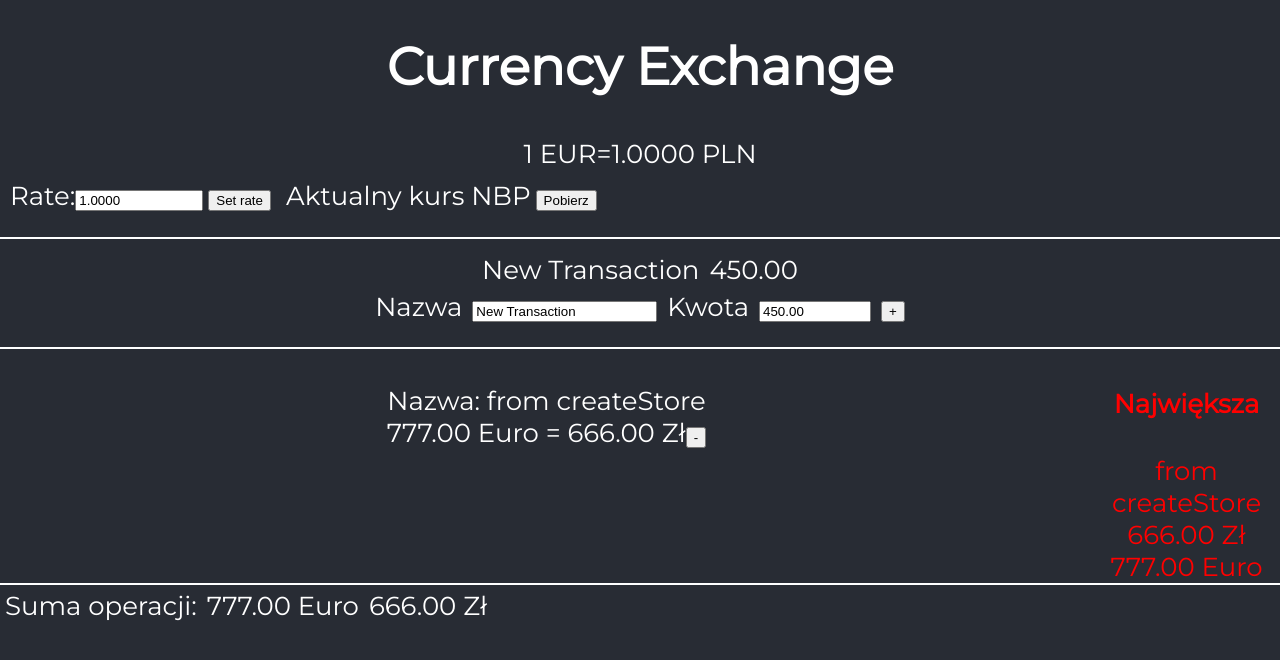
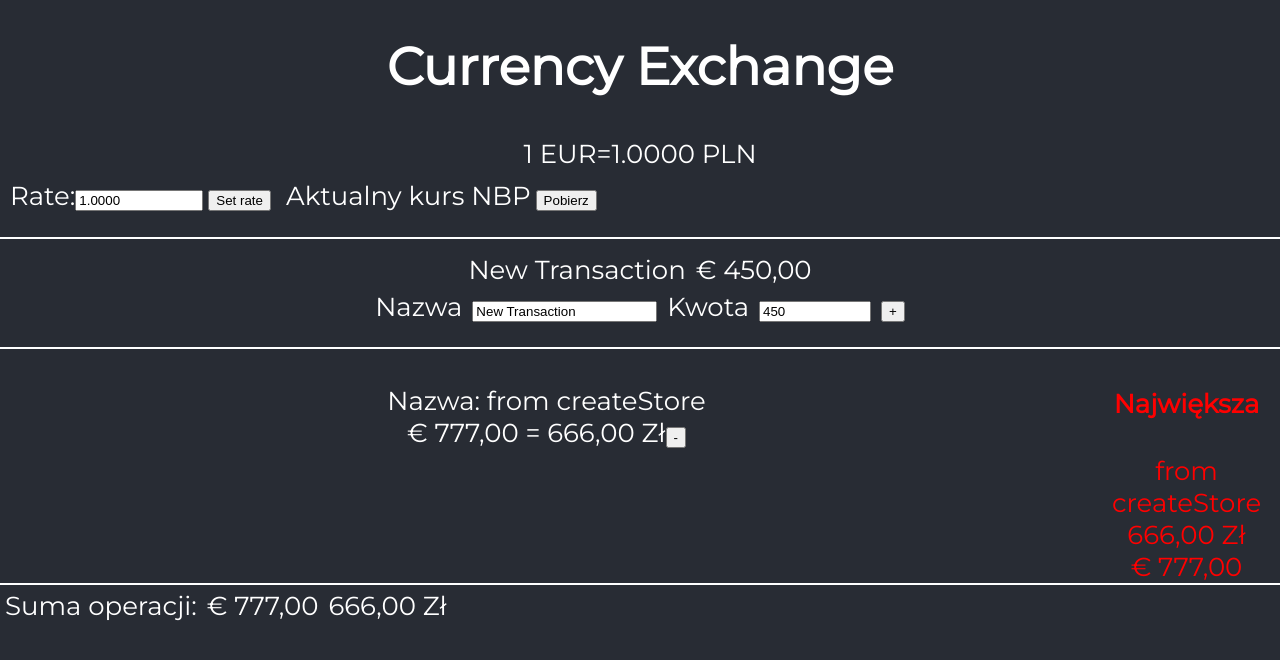
Before and after one commit to jurisportfolio/currency-board, a React (Create React App) app: page / in a window 1280 px wide. Shown: the top 660 px of the page. Built offline with nearby package versions, Linux system fonts and the light colour scheme; no server answers.

Commit message:
Add currency format

```diff
--- a/src/components/NewTransactionComponent/NewTransactionComponent.js
+++ b/src/components/NewTransactionComponent/NewTransactionComponent.js
@@ -1,15 +1,16 @@
-import React from 'react';
-import styled, { css } from 'styled-components';
-import { connect } from 'react-redux';
+import React from "react";
+import styled, { css } from "styled-components";
+import { connect } from "react-redux";
 
-import { addTransaction } from '../../utilities/actions';
-import uiKey from '../../utilities/uuidGenerator';
+import { addTransaction } from "../../utilities/actions";
+import uiKey from "../../utilities/uuidGenerator";
+import { currencyFormat } from "../../utilities/currencyFormat";
 
 const childrenStyle = css`
 	* {
 		margin: 5px;
 	}
-`
+`;
 
 const StyledNewTransactionComponent = styled.div`
 	border-bottom: solid 2px white;
@@ -17,48 +18,51 @@ const StyledNewTransactionComponent = styled.div`
 	padding: 5px 0 15px 0;
 	margin-bottom: 5px;
 	${childrenStyle}
-`
+`;
 
 class NewTransactionComponent extends React.Component {
-
 	state = {
 		newTransactionName: "New Transaction",
-    newTransactionAmountEUR: "450.00"
-  }
+		newTransactionAmountEUR: 450.0
+	};
 
 	onNewTransactionNameChange = event => {
 		this.setState({
 			newTransactionName: event.target.value
-    })
-  }
+		});
+	};
 
 	onNewTransactionAmountChange = event => {
 		this.setState({
 			newTransactionAmountEUR: parseFloat(event.target.value)
-    })
-  }
+		});
+	};
 
 	onSubmitTransaction = event => {
 		event.preventDefault();
 		const transactionUID = uiKey();
 		const newTransactionName = this.state.newTransactionName;
-    const newTransactionAmountEUR = parseFloat(this.state.newTransactionAmountEUR);
+		const newTransactionAmountEUR = parseFloat(
+			this.state.newTransactionAmountEUR
+		);
 		const calculatedAmountPLN = newTransactionAmountEUR * this.props.exRate;
 		const transaction = {
-      uid:        transactionUID,
-      name:       newTransactionName,
-      amountEUR:  newTransactionAmountEUR,
-      amountPLN:  calculatedAmountPLN
+			uid: transactionUID,
+			name: newTransactionName,
+			amountEUR: newTransactionAmountEUR,
+			amountPLN: calculatedAmountPLN
+		};
+		this.props.addTransaction(transaction);
+	};
 
-    }
-    this.props.addTransaction(transaction)
-  }
-
-  render(){
+	render() {
 		const { newTransactionAmountEUR, newTransactionName } = this.state;
-    const displayedName = newTransactionName ? newTransactionName : "Bez nazwy";
-    const displayedAmountEUR = newTransactionAmountEUR ? newTransactionAmountEUR : "0.00";
-    return(
+		let displayedName = newTransactionName ? newTransactionName : "Bez nazwy";
+		let displayedAmountEUR = newTransactionAmountEUR
+			? newTransactionAmountEUR
+			: 0;
+		displayedAmountEUR = currencyFormat(displayedAmountEUR, "EUR");
+		return (
 			<StyledNewTransactionComponent>
 				<div>
 					<label>{displayedName}</label>
@@ -67,32 +71,39 @@ class NewTransactionComponent extends React.Component {
 				<div>
 					<form onSubmit={this.onSubmitTransaction}>
 						<label>Nazwa</label>
-            <input type="text"
+						<input
+							type="text"
 							name="newTransactionName"
 							value={newTransactionName}
-                   onChange={this.onNewTransactionNameChange} />
+							onChange={this.onNewTransactionNameChange}
+						/>
 						<label>Kwota</label>
-            <input type="number"
+						<input
+							type="number"
 							step="0.01"
 							max="999999"
 							min="0.01"
 							name="newTransactionAmountEUR"
 							value={newTransactionAmountEUR}
-                   onChange={this.onNewTransactionAmountChange} />
-            <input type="submit"
-                   value="+" />
+							onChange={this.onNewTransactionAmountChange}
+						/>
+						<input type="submit" value="+" />
 					</form>
 				</div>
-      </StyledNewTransactionComponent>)}}
+			</StyledNewTransactionComponent>
+		);
+	}
+}
 
 const propsForNewTransaction = state => {
-  return(
-    {
+	return {
 		exRate: state.exRate
-    }
-  )
-}
+	};
+};
 
 const dispatchForNewTransaction = { addTransaction };
 
-export default connect(propsForNewTransaction, dispatchForNewTransaction)(NewTransactionComponent);
+export default connect(
+	propsForNewTransaction,
+	dispatchForNewTransaction
+)(NewTransactionComponent);
--- a/src/components/TransSumComponent/TransSumComponent.js
+++ b/src/components/TransSumComponent/TransSumComponent.js
@@ -1,7 +1,8 @@
-import React from 'react';
-import styled, {css} from 'styled-components';
-import { connect } from 'react-redux';
-import { createSelector } from 'reselect'
+import React from "react";
+import styled, { css } from "styled-components";
+import { connect } from "react-redux";
+import { createSelector } from "reselect";
+import { currencyFormat } from "../../utilities/currencyFormat";
 
 const childrenStyle = css`
 	label {
@@ -19,40 +20,49 @@ const StyledTransSumComponent = styled.div`
 `;
 
 const TransSumComponent = ({ sumEUR, sumPLN }) => {
-  return(
+	sumEUR = currencyFormat(sumEUR, "EUR");
+	sumPLN = currencyFormat(sumPLN, "PLN");
+	return (
 		<StyledTransSumComponent>
 			<label>Suma operacji: </label>
-      <label>{sumEUR} Euro</label>
-      <label>{sumPLN} Zł</label>
+			<label>{sumEUR}</label> <label>{sumPLN}</label>
 		</StyledTransSumComponent>
-  )
-}
+	);
+};
 
 const getTransactions = state => state.transactions;
 
 const getSumEUR = createSelector(
-  [ getTransactions ],
-  (transactions) => transactions.reduce(
-    (sum, transaction) => {
-      let newSum = parseFloat(sum) + parseFloat(transaction.amountEUR);
-      return newSum.toFixed(2)
-    }, 0)
+	[getTransactions],
+	transactions =>
+		transactions.reduce(
+			(sum, transaction) => sum + transaction.amountEUR,
+			// {
+			// 	let newSum = parseFloat(sum) + parseFloat(transaction.amountEUR);
+			// 	return newSum.toFixed(2);
+			// }
+			0
 		)
+);
 
 const getSumPLN = createSelector(
-  [ getTransactions ],
-  (transactions) => transactions.reduce(
-    (sum, transaction) => {
-      let newSum = parseFloat(sum) + parseFloat(transaction.amountPLN);
-      return newSum.toFixed(2)
-    }, 0)
+	[getTransactions],
+	transactions =>
+		transactions.reduce(
+			(sum, transaction) => sum + transaction.amountPLN,
+			// {
+			// 	let newSum = parseFloat(sum) + parseFloat(transaction.amountPLN);
+			// 	return newSum.toFixed(2);
+			// }
+			0
 		)
+);
 
 const propsToTransSum = state => {
 	return {
 		sumEUR: getSumEUR(state),
 		sumPLN: getSumPLN(state)
-  }
-}
+	};
+};
 
-export default connect(propsToTransSum)(TransSumComponent)
+export default connect(propsToTransSum)(TransSumComponent);
--- a/src/components/TransactionsDisplayComponent/BiggestTransDisplayComponent.js
+++ b/src/components/TransactionsDisplayComponent/BiggestTransDisplayComponent.js
@@ -1,47 +1,61 @@
-import React from 'react';
-import styled from 'styled-components';
-import {connect} from 'react-redux';
-import { createSelector } from 'reselect'
+import React from "react";
+import styled from "styled-components";
+import { connect } from "react-redux";
+import { createSelector } from "reselect";
+import { currencyFormat } from "../../utilities/currencyFormat";
 
 const StyledBiggestTrans = styled.div`
 	color: red;
 `;
 
-const BiggestTransComponent = ({biggestTransaction}) => {
+const BiggestTransComponent = ({ biggestTransaction }) => {
 	let { name, amountPLN, amountEUR } = biggestTransaction;
-  amountPLN = amountPLN.toFixed(2).toString();
-	amountEUR = amountEUR.toFixed(2).toString();
-  return(
+	amountEUR = currencyFormat(amountEUR, "EUR");
+	amountPLN = currencyFormat(amountPLN, "PLN");
+	// amountPLN = amountPLN.toFixed(2).toString() + " Zł";
+	// amountEUR = "€ " + amountEUR.toFixed(2).toString();
+	return (
 		<StyledBiggestTrans>
 			<h4>Największa</h4>
-      <label>{name}</label><br/>
-      <label>{amountPLN} Zł</label><br/>
-      <label>{amountEUR} Euro</label>
+			<label>{name}</label>
+			<br />
+			<label>{amountPLN}</label>
+			<br />
+			<label>{amountEUR}</label>
 		</StyledBiggestTrans>
-  )
-}
+	);
+};
 
 const getTransactions = state => state.transactions;
 
 const getBiggestTrans = createSelector(
 	[getTransactions],
-  (transactions) => {
-    const biggest = transactions.reduce(
+	transactions => {
+		let biggest = {
+			amountPLN: 0,
+			transactionToReturn: {
+				name: "Brak transacji",
+				amountEUR: 0,
+				amountPLN: 0
+			}
+		};
 
-      (biggest, transaction) => {
+		biggest = transactions.reduce((biggest, transaction) => {
 			return biggest.amountPLN > transaction.amountPLN
 				? biggest
-          : {amountPLN: transaction.amountPLN, transactionToReturn: transaction}
-      }, {amountPLN: 0, transactionToReturn: null}
-    )
-    return biggest.transactionToReturn
+				: {
+						amountPLN: transaction.amountPLN,
+						transactionToReturn: transaction
+				  };
+		}, biggest);
+		return biggest.transactionToReturn;
 	}
-)
+);
 
 const propsForBiggestTransComponent = state => {
 	return {
 		biggestTransaction: getBiggestTrans(state)
-  }
-}
+	};
+};
 
-export default connect(propsForBiggestTransComponent)(BiggestTransComponent)
+export default connect(propsForBiggestTransComponent)(BiggestTransComponent);
--- a/src/components/TransactionsDisplayComponent/TransactionsDisplayComponent.js
+++ b/src/components/TransactionsDisplayComponent/TransactionsDisplayComponent.js
@@ -3,9 +3,9 @@ import { connect } from "react-redux";
 import styled from "styled-components";
 
 import { removeTransaction } from "../../utilities/actions";
+import { currencyFormat } from "../../utilities/currencyFormat";
 
 const StyledTransactionsDisplayComponent = styled.ul`
-
 	width: 100%;
 	padding: 5px 0 15px 0;
 	margin-bottom: 5px;
@@ -20,14 +20,16 @@ const TransactionsDisplayComponent = ({
 	return (
 		<StyledTransactionsDisplayComponent>
 			{transactionsList.map(({ uid, name, amountPLN, amountEUR }) => {
-				amountPLN = amountPLN.toFixed(2).toString();
-				amountEUR = amountEUR.toFixed(2).toString();
+				amountPLN = currencyFormat(amountPLN, "PLN");
+				amountEUR = currencyFormat(amountEUR, "EUR");
+				// amountPLN = amountPLN.toFixed(2).toString();
+				// amountEUR = amountEUR.toFixed(2).toString();
 				return (
 					<li key={uid}>
 						<label>Nazwa: {name}</label>
 						<br />
 						<label>
-							{amountEUR} Euro = {amountPLN} Zł
+							{amountEUR} = {amountPLN}
 						</label>
 						<button onClick={id => removeTransaction(uid)}>-</button>
 					</li>
--- /dev/null
+++ b/src/utilities/currencyFormat.js
@@ -0,0 +1,16 @@
+export const currencyFormat = (num, cur) => {
+	console.log("num: ", num);
+	console.log("num: ", typeof num);
+	num = num
+		.toFixed(2)
+		.replace(".", ",")
+		.replace(/(\d)(?=(\d{3})+(?!\d))/g, "$1.");
+	if (cur == "EUR") {
+		num = "€ " + num;
+	}
+	if (cur == "PLN") {
+		num = num + " Zł";
+	}
+
+	return num;
+};
```
Lines whose indentation alone changed are shown as unchanged.
